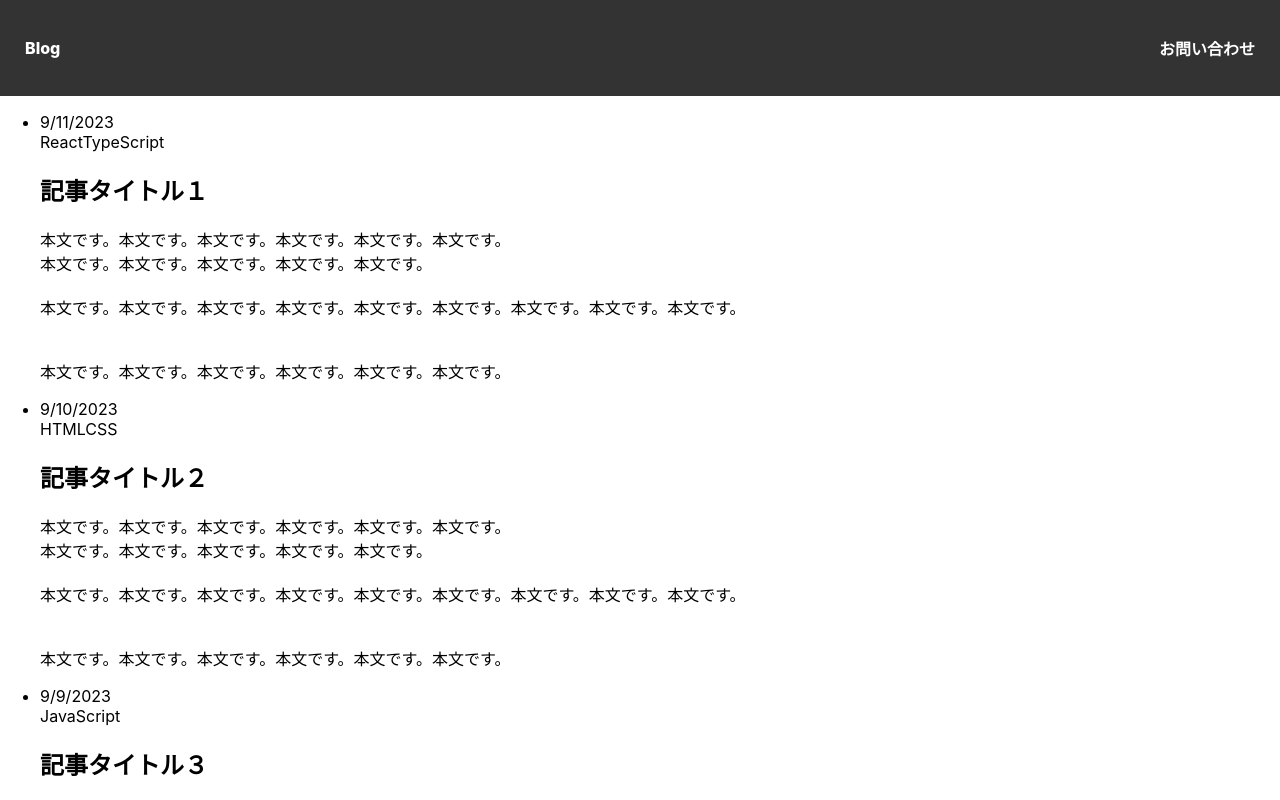
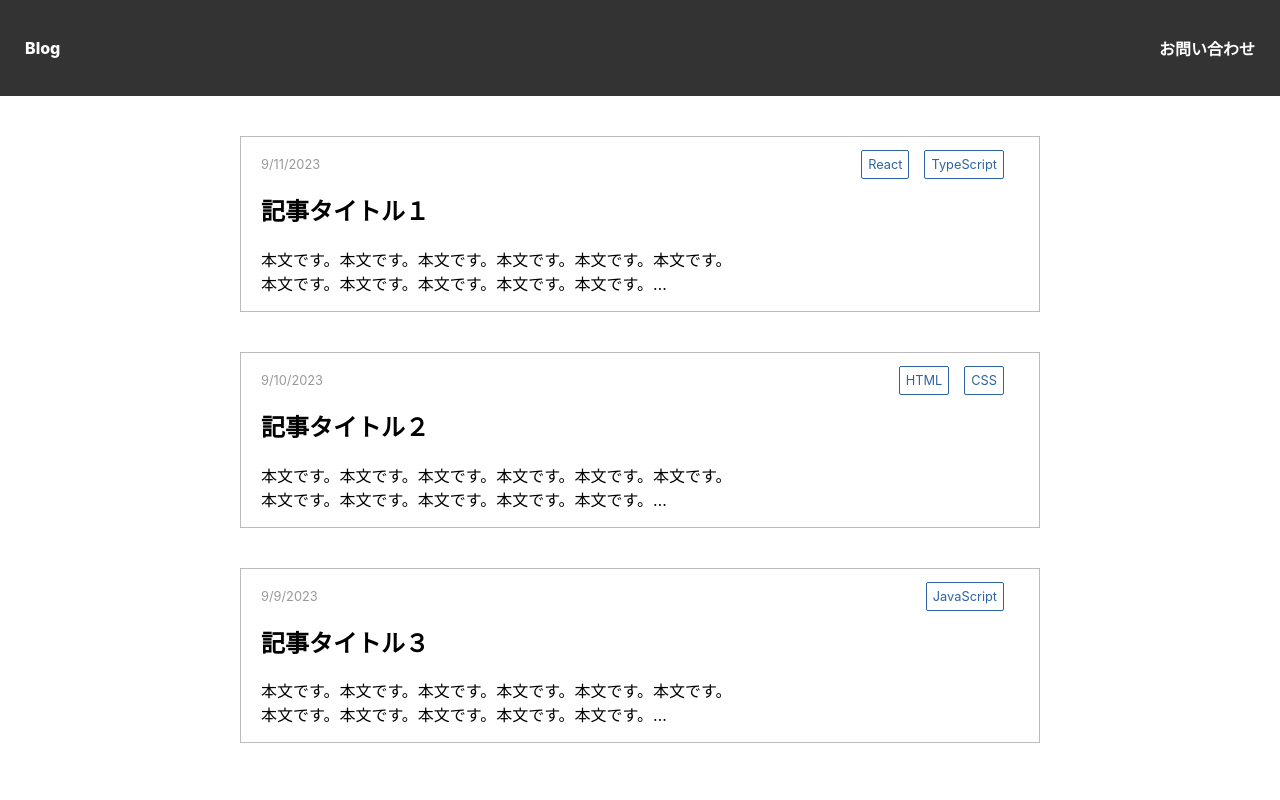
Before and after one commit to chie-nana/blog-app, a React (Create React App) app: page / in a window 1280 px wide. Shown: the top 800 px of the page. Built offline with nearby package versions, Linux system fonts and the light colour scheme.

Commit message:
cssトップページ全体導入

```diff
--- a/src/ArticleList.js
+++ b/src/ArticleList.js
@@ -1,29 +1,30 @@
 import React from 'react';
 import { posts } from './date/posts';
+import classes from './css/ArticleList.module.css';
 
 export const ArticleList = () => {
   return (
-    <div className="container">
+    <div className={classes.container}>
       <ul>
         {
           // mapメソッドで記事データを取得し繰り返し表示
           posts.map(post => (
-            <li key={post.id} className="postList">
-              <div className="postWrapper">
+            <li key={post.id} className={classes.postList}>
+              <div className={classes.postWrapper}>
                 {/* 日付をJavascriptのnew Date()で返し、toLocaleDateString()で整えて表示する */}
-                <time className="postDate">{new Date(post.createdAt).toLocaleDateString()}</time>
+                <time className={classes.postDate}>{new Date(post.createdAt).toLocaleDateString()}</time>
                 {/* カテゴリーをmapメソッドで取得し表示する */}
                 <div>
                   {post.categories.map((category) => {
                     return (
-                      <span key={category} className="postCategory">{ category}</span>
+                      <span key={category} className={classes.postCategory}>{category}</span>
                     );
                   })}
                 </div>
               </div>
               <h2>{post.title}</h2>
               {/* ReactでHTMLをそのまま表示:dangerouslySetInnerHTML属性を使用 */}
-              <p className="postContent" dangerouslySetInnerHTML={{ __html:post.content }}></p>
+              <p className={classes.postContent} dangerouslySetInnerHTML={{ __html:post.content }}></p>
             </li>
         ))}
       </ul>
--- a/src/css/ArticleList.module.css
+++ b/src/css/ArticleList.module.css
@@ -1,19 +1,44 @@
-.header{
-  background-color: #333;
-  /* vertical-align: middle; */
-  padding: 20px 25px;
+.container{
+  max-width: 800px;
+  margin: 40px auto;
+  padding: 0 2%;
 }
 
-.header ul  {
+ul{
+  padding: 0;
+  list-style: none;
+}
+
+.postList{
+  border: 1px solid #bbbbbb;
+  margin-bottom: 40px;
+  padding: 0 20px;
+}
+
+.postWrapper{
   display: flex;
   align-items: center;
   justify-content: space-between;
-  list-style: none;
-  padding: 0;
+  margin-top: 20px;
+  font-size: .8rem;
+  color: #999;
+
 }
 
-.header ul li a{
-    color: #fff;
-    text-decoration: none;
-    font-weight: 800;
+.postCategory{
+  border: 1px solid #2e64a2;
+  border-radius: 2px;
+  padding: 6px;
+  margin-right: 15px;
+  color: #2e64a2;
+
+
 }
+
+.postContent{
+  overflow: hidden;
+  display: -webkit-box;
+  text-overflow: ellipsis;
+  -webkit-box-orient: vertical;
+  -webkit-line-clamp: 2;
+}
--- a/src/css/Header.module.css
+++ b/src/css/Header.module.css
@@ -1,6 +1,5 @@
 .header{
   background-color: #333;
-  /* vertical-align: middle; */
   padding: 20px 25px;
 }
 
```
